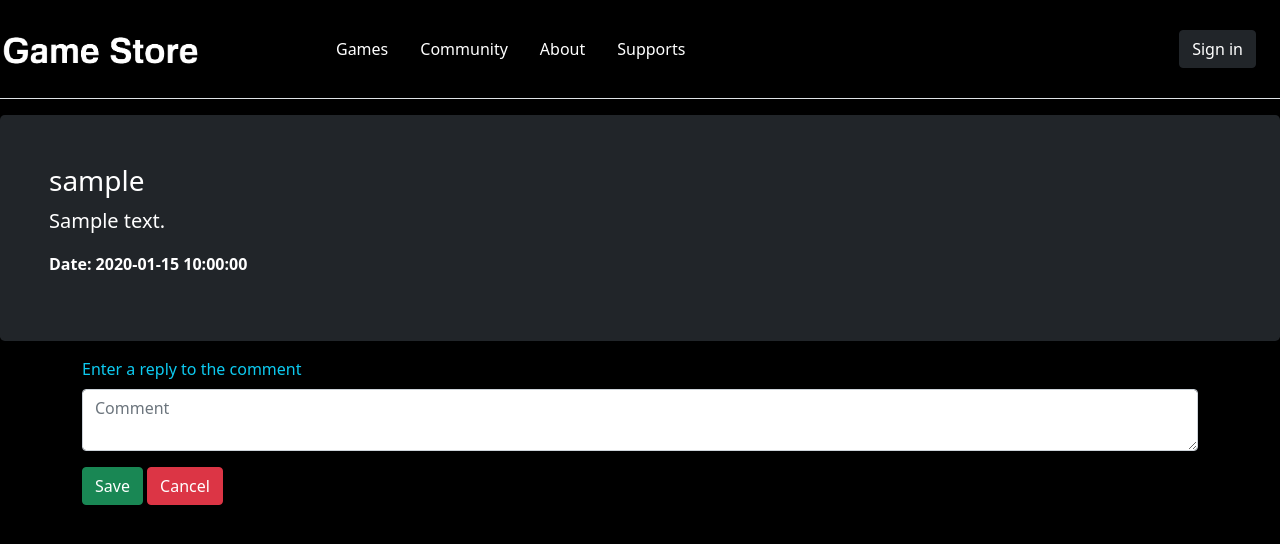
After one commit to Ubuntovka/game_store, a Flask app: template gs_app/templates/reply_comment.html in a window 1280 px wide. The commit adds this page. Shown: the top 544 px of the page. Run offline with Flask 2, Linux system fonts and the light colour scheme; the template is opened without the code that fills it: most values are stand-ins (such as "Sample title", 1, 10 or a date in 2020).

Commit message:
Delete comment and reply on comment were added.

```diff
--- a/gs_app/service/game_comment_service.py
+++ b/gs_app/service/game_comment_service.py
@@ -17,3 +17,8 @@ class CommentService:
     def delete_comment_by_id(comment_id):
         Comment.objects(id=comment_id).delete()
         return '', 204
+
+    @staticmethod
+    def get_comments_by_uuid(comment_uuid):
+        comment = Comment.objects(uuid=comment_uuid).first()
+        return comment
--- a/gs_app/templates/delete_comment.html
+++ b/gs_app/templates/delete_comment.html
@@ -1,7 +1,7 @@
 {% extends 'base.html' %}
 
 {% block title %}
-Game details
+Delete comment
 {% endblock %}
 
 {% block body %}
--- /dev/null
+++ b/gs_app/templates/reply_comment.html
@@ -0,0 +1,30 @@
+{% extends 'base.html' %}
+
+{% block title %}
+Game details
+{% endblock %}
+
+{% block body %}
+
+<div class="p-5 rounded-3 bg-dark alert">
+    <h3>{{ parent_comment.user.username }}</h3>
+    <p class="lead">{{ parent_comment.comment }}</p>
+    <p><b>Date: {{ parent_comment.time }}</b></p>
+</div>
+
+<form method="POST" class="needs-validation">
+    <div class="container">
+        <div class="mb-3">
+            <label for="new_comment" class="form-label text-info">Enter a reply to the comment</label>
+            <textarea required class="form-control mb-3" id="new_comment" placeholder="Comment"
+                      name="new_comment"></textarea>
+
+            <input class="btn btn-success btn-md mb-4" type="submit" value="Save">
+            <button class="btn btn-danger btn-md mb-4" type="reset">
+                Cancel
+            </button>
+        </div>
+    </div>
+</form>
+
+{% endblock %}
```
Also changed, not shown: gs_app/models/game_comment.py (+5 -3 lines), gs_app/templates/game_details.html (+27 -4 lines), gs_app/views/game_view.py (+21 -2 lines).
